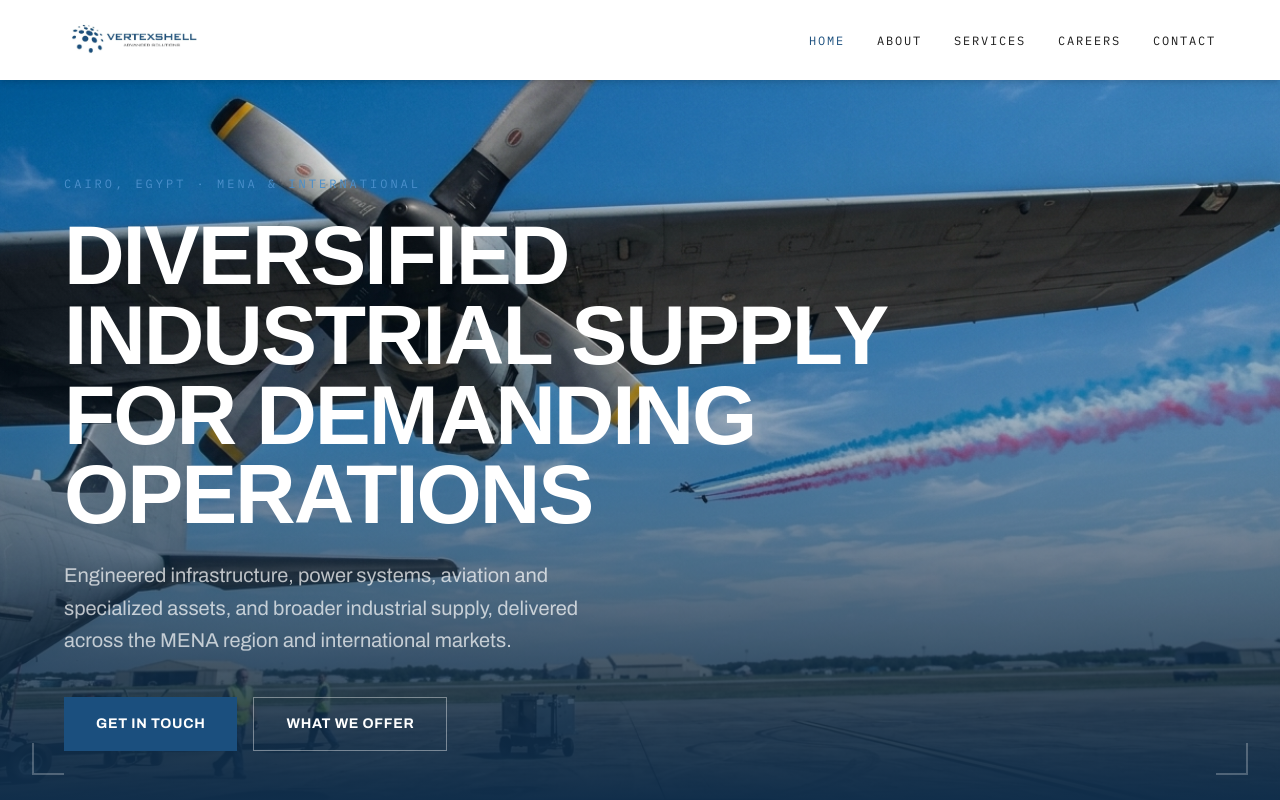
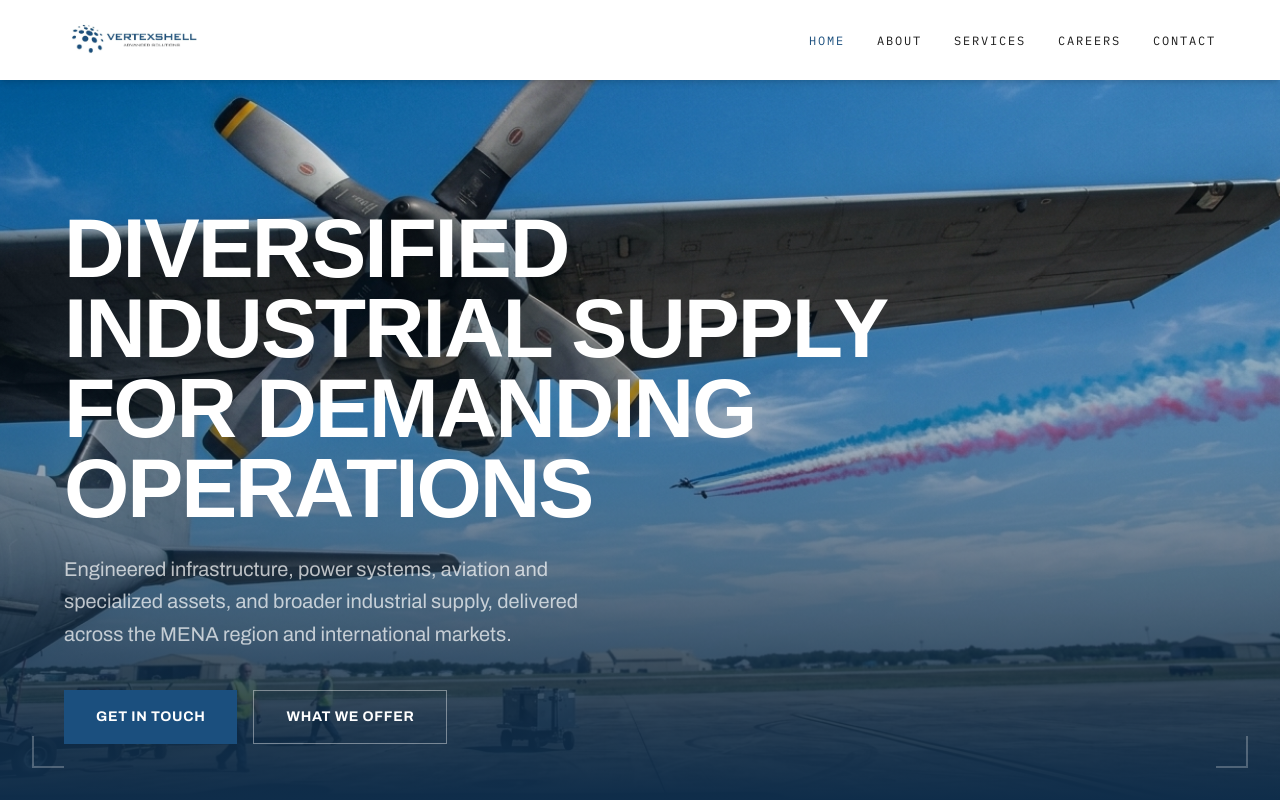
Before and after one commit to web-vx/vx-webapp, a Next.js app: page / in a window 1280 px wide. Shown: the top 800 px of the page. Built offline with nearby package versions, Linux system fonts and the light colour scheme; a web font is replaced by a local one.

Commit message:
Remove location/markets eyebrow line from homepage hero

```diff
--- a/components/Hero.tsx
+++ b/components/Hero.tsx
@@ -16,10 +16,6 @@ export default function Hero() {
       <div className="absolute bottom-8 right-8 w-8 h-8 border-b-2 border-r-2 border-white/25 hidden md:block" />
 
       <div className="relative mx-auto max-w-[1200px] px-6 pt-44 pb-14 w-full">
-        <p className="font-mono text-xs tracking-[0.25em] uppercase text-accent mb-6">
-          Cairo, Egypt &middot; MENA &amp; International
-        </p>
-
         <h1 className="font-display font-extrabold uppercase text-white leading-[0.95] tracking-tight text-5xl sm:text-6xl md:text-7xl lg:text-[5.25rem] max-w-4xl">
           Diversified Industrial Supply for Demanding Operations
         </h1>
```
